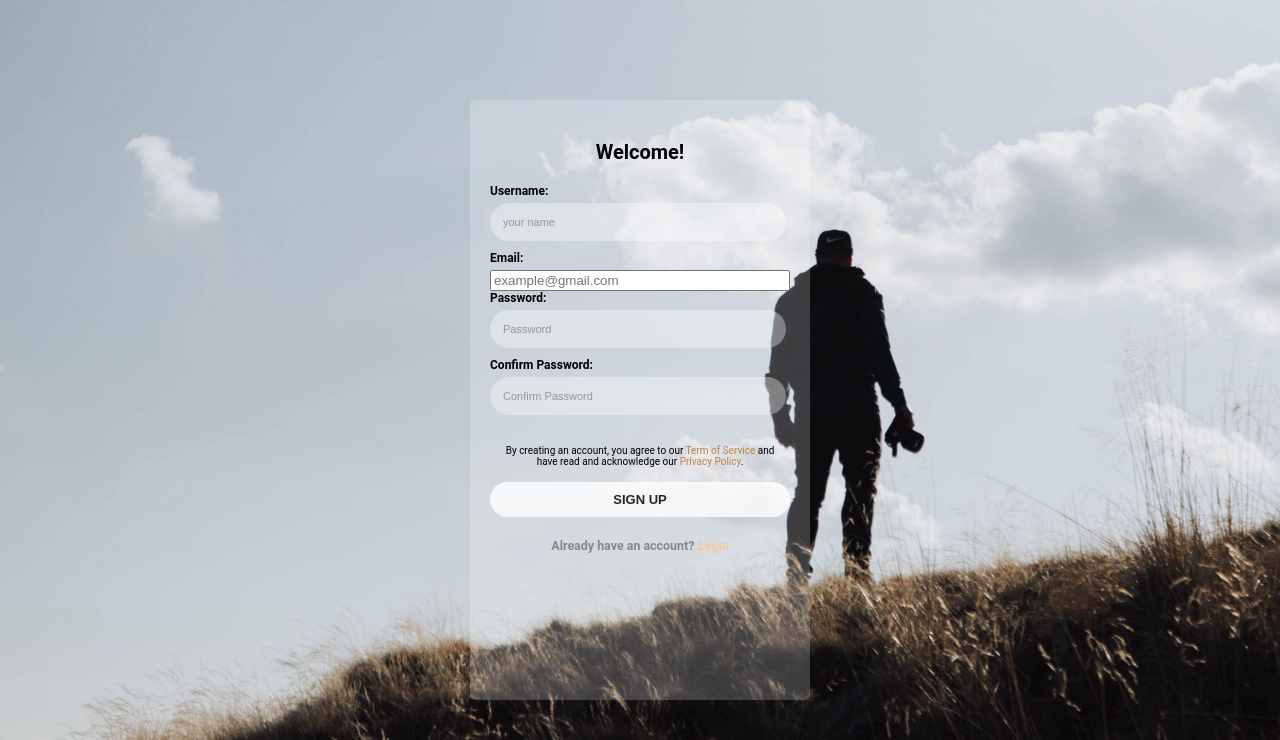
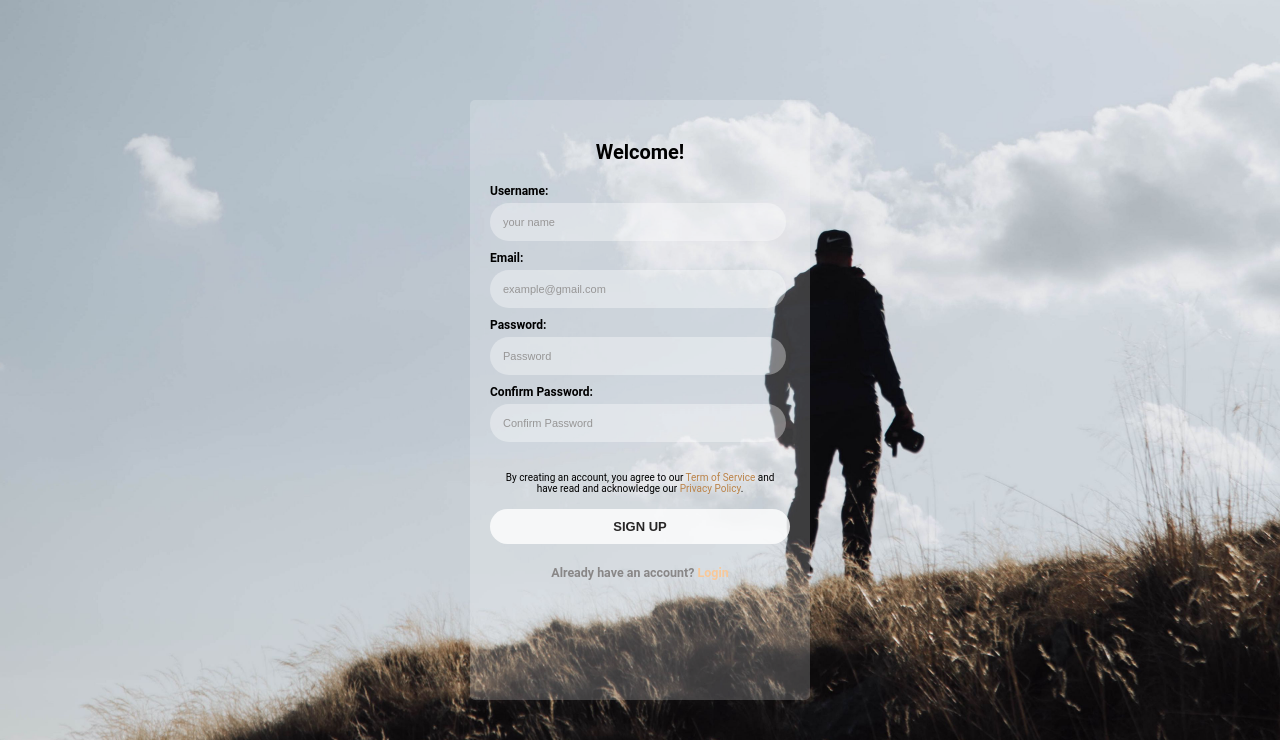
Before and after one commit to entropypan/WebFinal, a PHP site: page /signUpPage.html in a window 1280 px wide. Shown: the top 740 px of the page. Run offline with PHP 8.4, Linux system fonts and the light colour scheme.

Commit message:
mailFixed

```diff
--- a/css/signupStyle.css
+++ b/css/signupStyle.css
@@ -51,7 +51,7 @@ form label {
 }
 
 input[type="text"],
-input[type="email"],
+input[type="mail"],
 input[type="password"] {
   background-color: rgba(255, 255, 255, 0.35);
   width: calc(100% - 30px);
@@ -63,7 +63,7 @@ input[type="password"] {
 }
 
 input[type="text"]::placeholder,
-input[type="email"]::placeholder,
+input[type="mail"]::placeholder,
 input[type="password"]::placeholder {
   color: #979696;
 }
```
